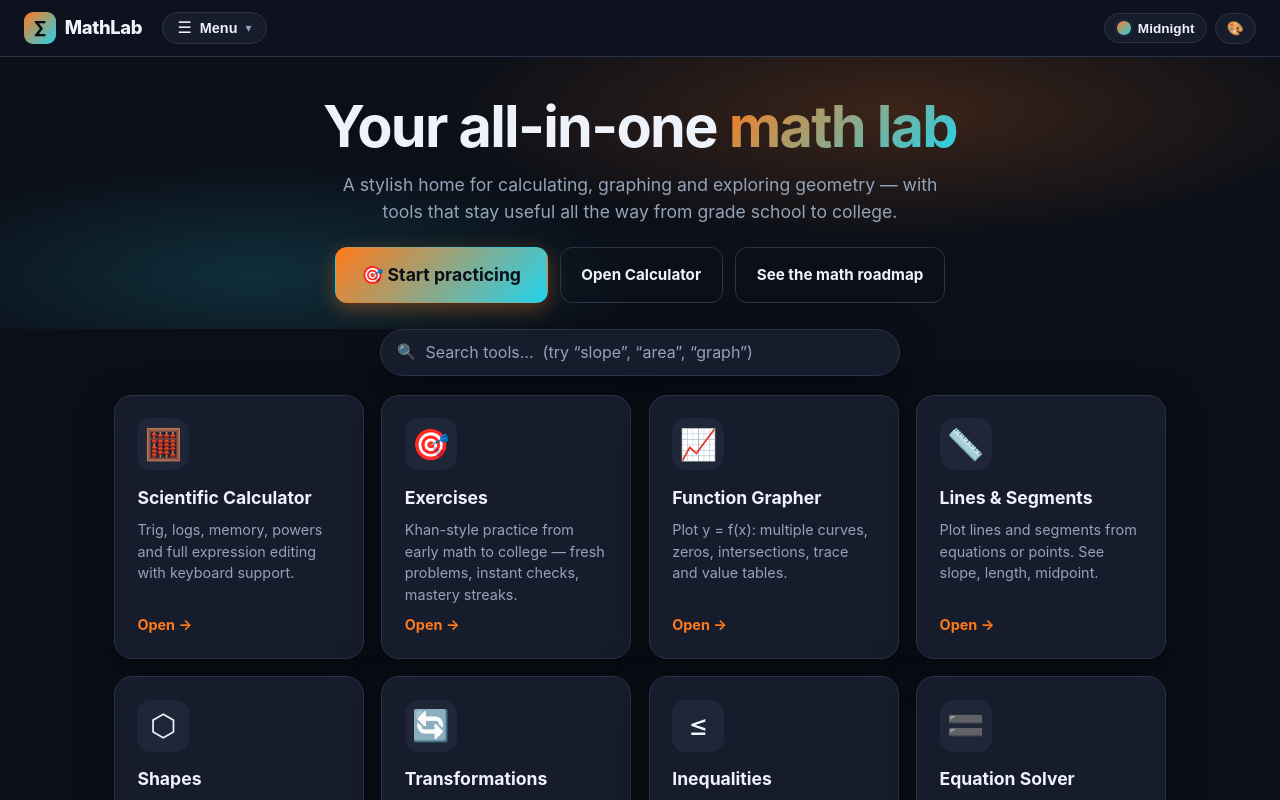
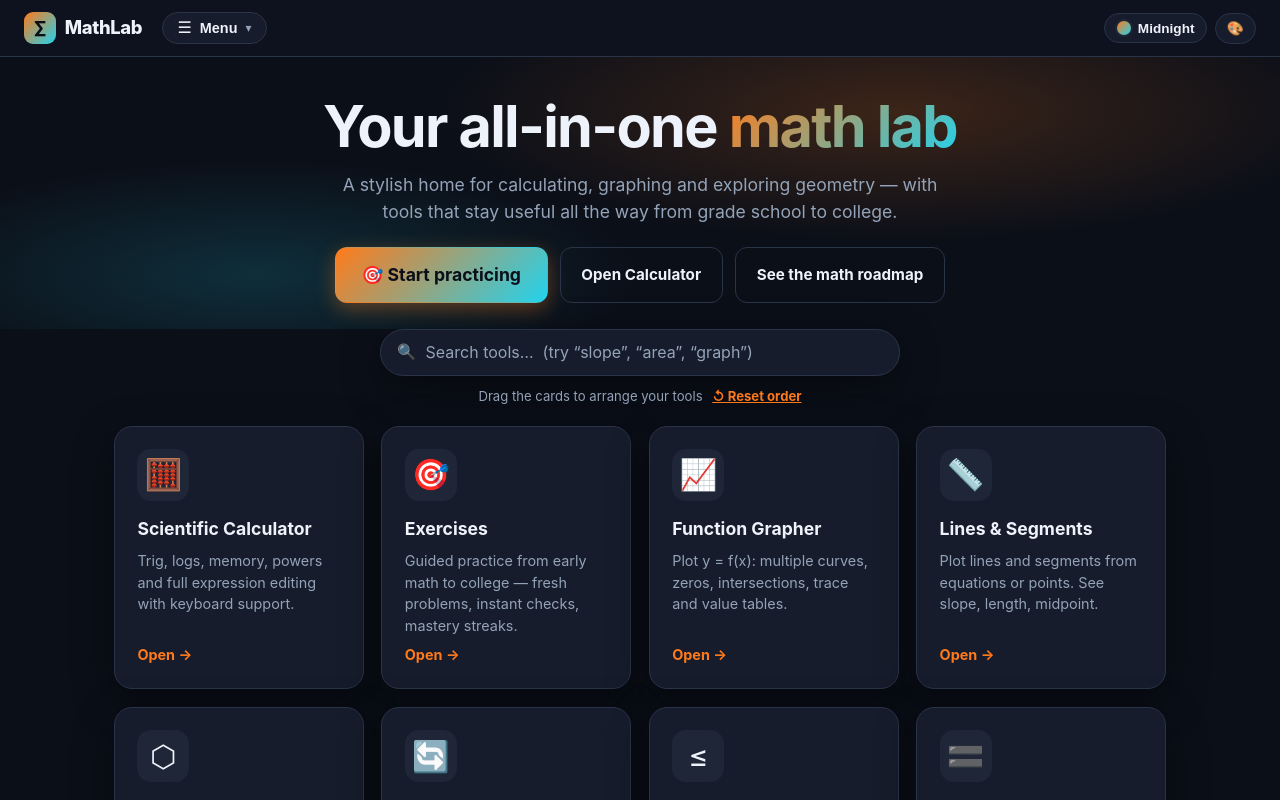
Before and after one commit to priyaanh/MathLab, a React (Vite) app: page / in a window 1280 px wide. Shown: the top 800 px of the page. Built offline with nearby package versions, Linux system fonts and the light colour scheme.

Commit message:
Make home tool cards reorderable; drop 'Khan-style' wording
- Home page: drag-to-reorder the tool cards, order persisted in localStorage,
  with a reset-order action (disabled while searching)
- Reword Exercises card to 'Guided practice' and remove khan keyword/comment

```diff
--- a/src/pages/HomePage.jsx
+++ b/src/pages/HomePage.jsx
@@ -1,10 +1,10 @@
-import { useState, useMemo } from 'react'
+import { useState, useMemo, useRef } from 'react'
 import { Link } from 'react-router-dom'
 import { buildVocab, suggest } from '../utils/search'
 
 const TOOLS = [
     { to: '/scientific', icon: '🧮', title: 'Scientific Calculator', desc: 'Trig, logs, memory, powers and full expression editing with keyboard support.', keywords: 'calculator arithmetic trig sin cos tan log memory powers factorial' },
-    { to: '/exercises', icon: '🎯', title: 'Exercises', desc: 'Khan-style practice from early math to college — fresh problems, instant checks, mastery streaks.', keywords: 'exercises practice problems quiz drill test mastery skills learn khan grade school algebra calculus' },
+    { to: '/exercises', icon: '🎯', title: 'Exercises', desc: 'Guided practice from early math to college — fresh problems, instant checks, mastery streaks.', keywords: 'exercises practice problems quiz drill test mastery skills learn grade school algebra calculus' },
     { to: '/graph', icon: '📈', title: 'Function Grapher', desc: 'Plot y = f(x): multiple curves, zeros, intersections, trace and value tables.', keywords: 'graph plot function curve zeros roots intersection trace table' },
     { to: '/lines', icon: '📏', title: 'Lines & Segments', desc: 'Plot lines and segments from equations or points. See slope, length, midpoint.', keywords: 'line segment slope intercept midpoint length distance equation' },
     { to: '/shapes', icon: '⬡', title: 'Shapes', desc: 'Draw circles and polygons. Instantly compute area and perimeter.', keywords: 'shape circle rectangle polygon area perimeter geometry' },
@@ -24,16 +24,74 @@
 
 const VOCAB = buildVocab(TOOLS.map(t => `${t.title} ${t.desc} ${t.keywords}`))
 
+// Users can drag the tool cards into any order; the choice is remembered.
+const TOOL_ORDER_KEY = 'mathlab-tool-order'
+
+const loadToolOrder = () => {
+    try {
+        const saved = JSON.parse(localStorage.getItem(TOOL_ORDER_KEY) || 'null')
+        if (!Array.isArray(saved)) return TOOLS
+        const byTo = new Map(TOOLS.map(t => [t.to, t]))
+        const ordered = saved.map(to => byTo.get(to)).filter(Boolean)
+        const seen = new Set(saved)
+        for (const t of TOOLS) if (!seen.has(t.to)) ordered.push(t)   // append new tools
+        return ordered.length ? ordered : TOOLS
+    } catch {
+        return TOOLS
+    }
+}
+
+const saveToolOrder = (tools) => {
+    try { localStorage.setItem(TOOL_ORDER_KEY, JSON.stringify(tools.map(t => t.to))) } catch { /* ignore */ }
+}
+
 const HomePage = () => {
     const [query, setQuery] = useState('')
+    const [tools, setTools] = useState(loadToolOrder)
+    const [dragging, setDragging] = useState(null)
+    const fromRef = useRef(null)
+
+    const q = query.trim().toLowerCase()
+    const canReorder = q === ''
 
     const filtered = useMemo(() => {
-        const q = query.trim().toLowerCase()
-        if (!q) return TOOLS
-        return TOOLS.filter(t =>
+        if (!q) return tools
+        return tools.filter(t =>
             (t.title + ' ' + t.desc + ' ' + t.keywords).toLowerCase().includes(q)
         )
-    }, [query])
+    }, [q, tools])
+
+    // --- drag-to-reorder (only when not filtering) ---------------------
+    const onDragStart = (i) => (e) => {
+        fromRef.current = i
+        setDragging(i)
+        e.dataTransfer.effectAllowed = 'move'
+        e.dataTransfer.setData('text/plain', tools[i].to)
+    }
+
+    const onDragEnter = (i) => () => {
+        const from = fromRef.current
+        if (from === null || from === i) return
+        setTools(prev => {
+            const next = [...prev]
+            const [moved] = next.splice(from, 1)
+            next.splice(i, 0, moved)
+            return next
+        })
+        fromRef.current = i
+        setDragging(i)
+    }
+
+    const onDragEnd = () => {
+        fromRef.current = null
+        setDragging(null)
+        setTools(prev => { saveToolOrder(prev); return prev })
+    }
+
+    const resetOrder = () => {
+        setTools(TOOLS)
+        saveToolOrder(TOOLS)
+    }
 
     const suggestion = useMemo(
         () => (filtered.length === 0 ? suggest(query, VOCAB) : null),
@@ -66,18 +124,37 @@
                         <button className="search-clear" onClick={() => setQuery('')} aria-label="Clear search">×</button>
                     )}
                 </div>
+                {canReorder && (
+                    <div className="tool-reorder-hint">
+                        <span>Drag the cards to arrange your tools</span>
+                        <button type="button" className="did-you-mean" onClick={resetOrder}>↺ Reset order</button>
+                    </div>
+                )}
             </div>
 
             {filtered.length > 0 ? (
                 <section className="card-grid">
-                    {filtered.map(tool => (
-                        <Link key={tool.to} to={tool.to} className="tool-card">
-                            <span className="icon">{tool.icon}</span>
-                            <h3>{tool.title}</h3>
-                            <p>{tool.desc}</p>
-                            <span className="go">Open →</span>
-                        </Link>
-                    ))}
+                    {filtered.map(tool => {
+                        const i = tools.indexOf(tool)
+                        return (
+                            <Link
+                                key={tool.to}
+                                to={tool.to}
+                                className={`tool-card${dragging === i ? ' dragging' : ''}`}
+                                draggable={canReorder}
+                                onDragStart={canReorder ? onDragStart(i) : undefined}
+                                onDragEnter={canReorder ? onDragEnter(i) : undefined}
+                                onDragOver={canReorder ? (e) => e.preventDefault() : undefined}
+                                onDragEnd={canReorder ? onDragEnd : undefined}
+                                onDrop={canReorder ? (e) => e.preventDefault() : undefined}
+                            >
+                                <span className="icon">{tool.icon}</span>
+                                <h3>{tool.title}</h3>
+                                <p>{tool.desc}</p>
+                                <span className="go">Open →</span>
+                            </Link>
+                        )
+                    })}
                 </section>
             ) : (
                 <p className="no-results">
--- a/src/styles/site.css
+++ b/src/styles/site.css
@@ -299,6 +299,25 @@
 .tool-card:hover {
     transform: translateY(-4px);
     border-color: var(--accent);
+}
+
+.tool-card[draggable="true"] { cursor: grab; }
+.tool-card[draggable="true"]:active { cursor: grabbing; }
+
+.tool-card.dragging {
+    opacity: 0.5;
+    border-color: var(--accent);
+    transform: none;
+}
+
+.tool-reorder-hint {
+    display: flex;
+    align-items: center;
+    gap: 0.6rem;
+    justify-content: center;
+    margin-top: 0.7rem;
+    font-size: 0.82rem;
+    color: var(--text-muted);
 }
 
 .tool-card .icon {
@@ -1484,7 +1503,7 @@
 
 .ex-session-foot { display: flex; gap: 0.8rem; justify-content: space-between; margin-top: 1rem; flex-wrap: wrap; }
 
-/* ---- Big hero CTA (Khan-style "Start practicing") --------------------- */
+/* ---- Big hero CTA ("Start practicing") -------------------------------- */
 .btn.btn-xl {
     font-size: 1.1rem;
     font-weight: 700;
```
